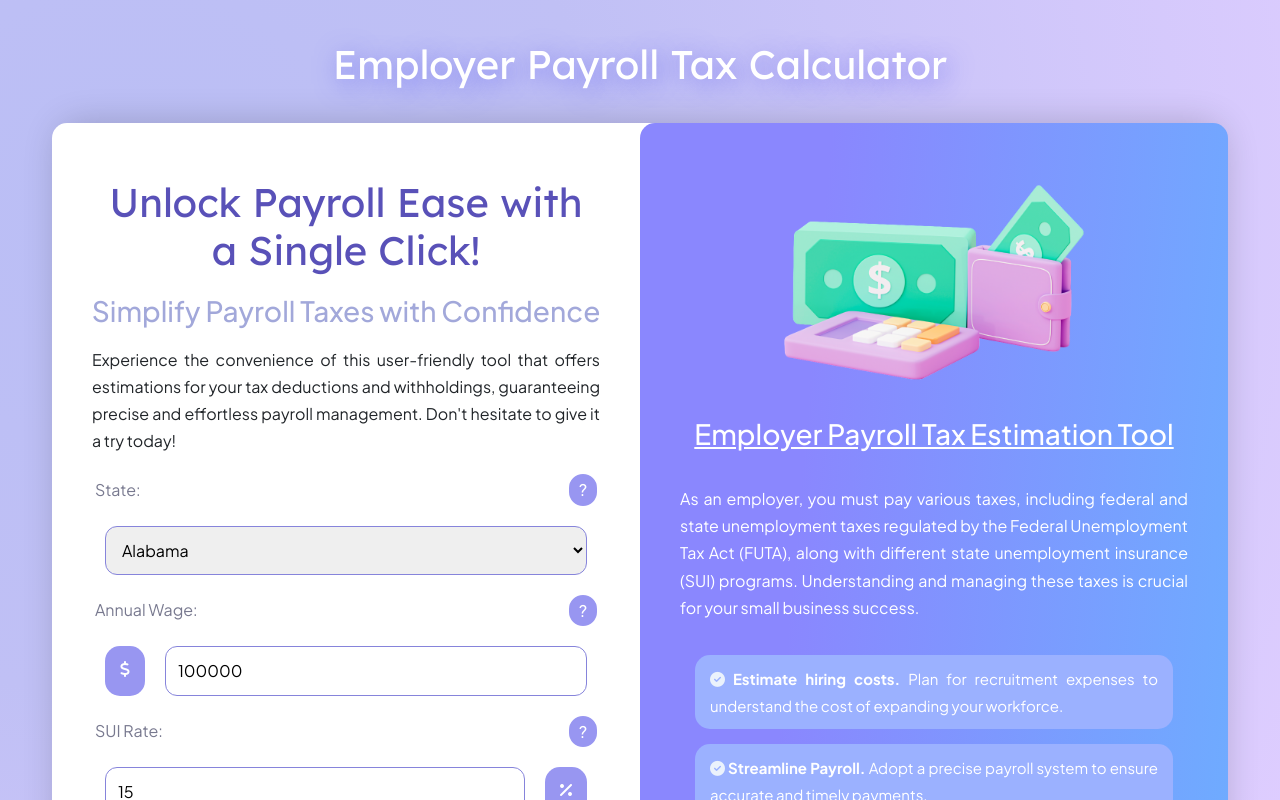
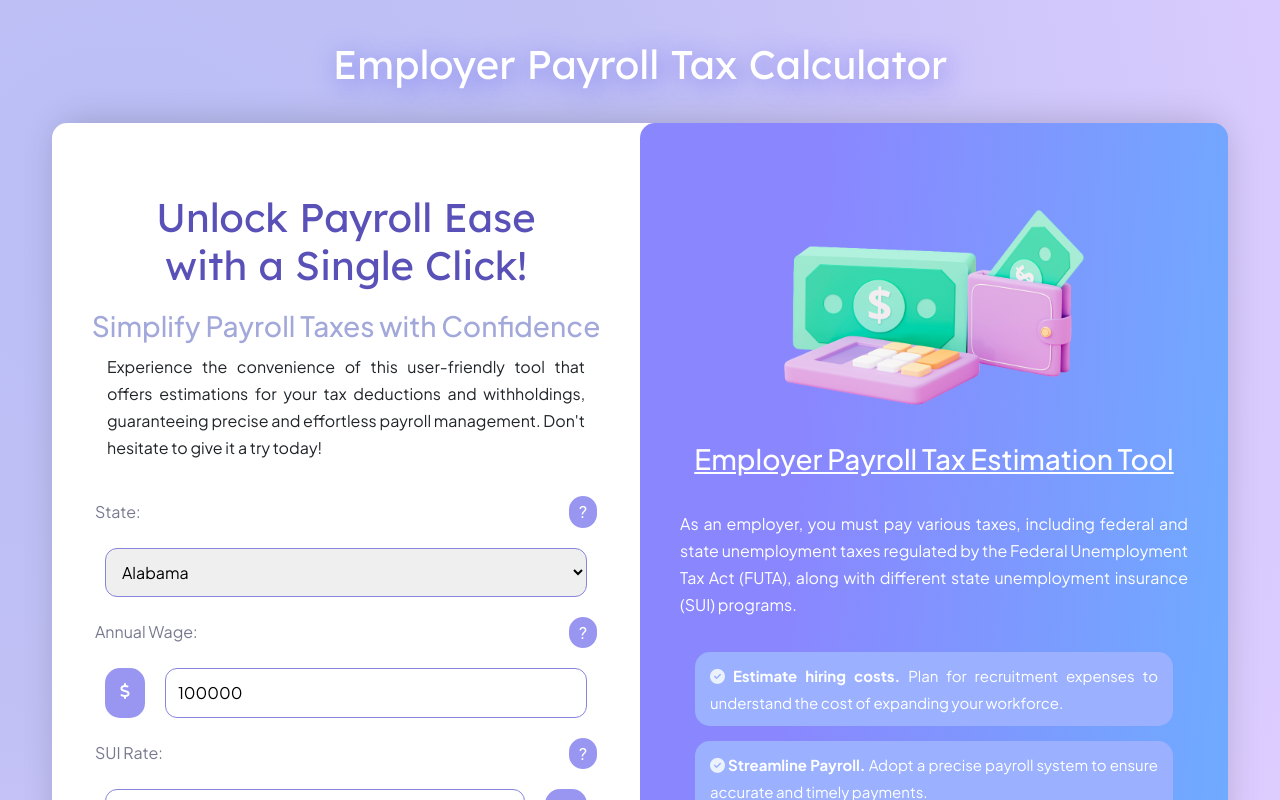
Before and after one commit to MarianaTellezR/employer-payroll-tax-calculator-mariana-tellez, a React (Create React App) app: page / in a window 1280 px wide. Shown: the top 800 px of the page. Built offline with nearby package versions, Linux system fonts and the light colour scheme.

Commit message:
Refactored Payroll.js and created new component

```diff
--- a/src/Noresults.js
+++ b/src/Noresults.js
@@ -14,8 +14,6 @@ export default function Noresults() {
         As an employer, you must pay various taxes, including federal and state
         unemployment taxes regulated by the Federal Unemployment Tax Act (FUTA),
         along with different state unemployment insurance (SUI) programs.
-        Understanding and managing these taxes is crucial for your small
-        business success.
       </p>
 
       <ul>
--- a/src/Payroll.js
+++ b/src/Payroll.js
@@ -1,6 +1,7 @@
 import React, { useState } from "react";
 import "./Payroll.css";
 import Results from "./Results";
+import PayrollDescription from "./PayrollDescription";
 import Noresults from "./Noresults";
 import ResultsImage from "./ResultsImage";
 import { Tooltip } from "react-tooltip";
@@ -173,14 +174,7 @@ export default function Payroll() {
       <div className="Payroll">
         <div className="row">
           <div className="col-sm-12 col-md-6 payroll-left">
-            <h1>Unlock Payroll Ease with a Single Click!</h1>
-            <h3>Simplify Payroll Taxes with Confidence</h3>
-            <p>
-              Experience the convenience of this user-friendly tool that offers
-              estimations for your tax deductions and withholdings, guaranteeing
-              precise and effortless payroll management. Don't hesitate to give
-              it a try today!
-            </p>
+            <PayrollDescription />
             {form}
           </div>
           <div className="col-sm-12 col-md-6 payroll-right">
@@ -198,14 +192,7 @@ export default function Payroll() {
       <div className="Payroll">
         <div className="row">
           <div className="col-sm-12 col-md-6 payroll-left">
-            <h1>Unlock Payroll Ease with a Single Click!</h1>
-            <h3>Simplify Payroll Taxes with Confidence</h3>
-            <p>
-              Experience the convenience of this user-friendly tool that offers
-              estimations for your tax deductions and withholdings, guaranteeing
-              precise and effortless payroll management. Don't hesitate to give
-              it a try today!
-            </p>
+            <PayrollDescription />
             {form}
           </div>
           <div className="col-sm-12 col-md-6 payroll-right">
--- /dev/null
+++ b/src/PayrollDescription.css
@@ -0,0 +1,3 @@
+.PayrollDescription {
+  padding: 15px;
+}
--- /dev/null
+++ b/src/PayrollDescription.js
@@ -0,0 +1,17 @@
+import React from "react";
+import "./PayrollDescription.css";
+
+export default function PayrollDescription() {
+  return (
+    <div className="PayrollDescription">
+      <h1>Unlock Payroll Ease with a Single Click!</h1>
+      <h3>Simplify Payroll Taxes with Confidence</h3>
+      <p>
+        Experience the convenience of this user-friendly tool that offers
+        estimations for your tax deductions and withholdings, guaranteeing
+        precise and effortless payroll management. Don't hesitate to give it a
+        try today!
+      </p>
+    </div>
+  );
+}
```
